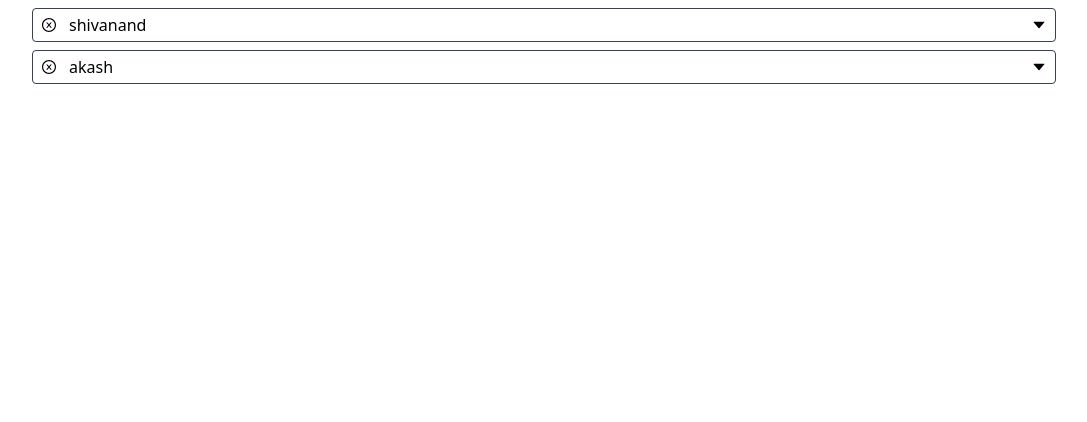
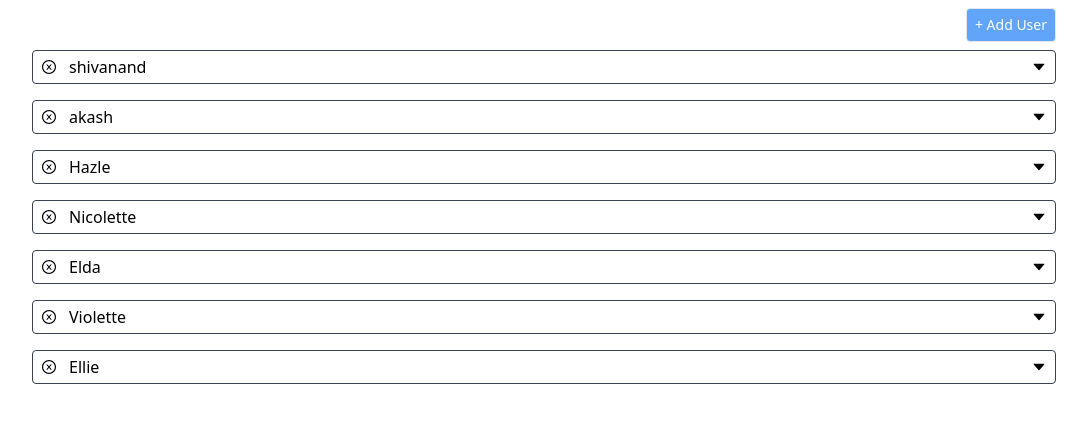
Before and after one commit to Shivanand0297/redux-journey, a React (Create React App) app in the folder 3.redux-media-app/: page / in a window 1280 px wide. Shown: the top 422 px of the page, without its empty margins (96-1183 px from the left). Built offline with nearby package versions, Linux system fonts and the light colour scheme; data requests are answered from the project's data file.

Commit message:
created add user thunk

```diff
--- a/3.redux-media-app/db.json
+++ b/3.redux-media-app/db.json
@@ -7,6 +7,26 @@
     {
       "id": 2,
       "name": "akash"
+    },
+    {
+      "name": "Hazle",
+      "id": 3
+    },
+    {
+      "name": "Nicolette",
+      "id": 4
+    },
+    {
+      "name": "Elda",
+      "id": 5
+    },
+    {
+      "name": "Violette",
+      "id": 6
+    },
+    {
+      "name": "Ellie",
+      "id": 7
     }
   ],
   "albums": [],
--- a/3.redux-media-app/src/components/List.jsx
+++ b/3.redux-media-app/src/components/List.jsx
@@ -3,7 +3,7 @@ import { AiOutlineCloseCircle, AiOutlineCaretDown } from "react-icons/ai"
 const List = ({user}) => {
   return (
     <div
-      className="container mx-auto flex items-center h-6 py-4 px-2 my-2 justify-between w-4/5 gap-4 border border-gray-700 rounded cursor-pointer"
+      className="container mx-auto flex items-center h-6 w-full py-4 px-2 my-2 justify-between gap-4 border border-gray-700 rounded cursor-pointer"
     >
       <div className="flex items-center justify-between gap-3">
         <AiOutlineCloseCircle />
--- a/3.redux-media-app/src/components/UserList.jsx
+++ b/3.redux-media-app/src/components/UserList.jsx
@@ -2,7 +2,7 @@ import { useEffect } from "react";
 import { useDispatch, useSelector } from "react-redux";
 
 // async thunk for fetching data
-import { fetchUsers } from "../store";
+import { addUser, fetchUsers } from "../store";
 
 // importing skeleton
 import Skeleton from "./Skeleton";
@@ -21,16 +21,35 @@ const UserList = () => {
     // eslint-disable-next-line
   }, []);
 
+  const handleAddUser = () =>{
+    dispatch(addUser())
+  }
+
   return (
     <div>
       {isLoading ? (
-        <Skeleton times={2} size="h-6 w-4/5"/>
+        <Skeleton times={8} size="h-6 w-4/5"/>
       ) : (
         <>
-          {data && data.map((user) => (
-            <List key={user.id} user={user} />
-            ))}
-          <p>{error ? "Error Fetching data" : null}</p>
+          <div
+            className="flex flex-col justify-start container mx-auto w-4/5 m-2"
+          >
+
+            <div className="flex justify-end">
+              <button
+                className="bg-blue-400 border rounded text-white px-2 py-[6px] text-sm"
+                onClick={handleAddUser}
+              >
+                + Add User
+              </button>
+            </div>
+
+            {data && data.map((user) => (
+              <List key={user.id} user={user} />
+              ))}
+            <p>{error ? "Error Fetching data" : null}</p>
+
+          </div>
         </>
       )}
     </div>
--- a/3.redux-media-app/src/store/index.js
+++ b/3.redux-media-app/src/store/index.js
@@ -9,3 +9,4 @@ export const store = configureStore({
 
 // find everything that gets exported from thunks/fetchUser and export it from index.js as well
 export * from "./thunks/fetchUsers"
+export * from "./thunks/addUser"
--- a/3.redux-media-app/src/store/slices/UserSlice.js
+++ b/3.redux-media-app/src/store/slices/UserSlice.js
@@ -1,4 +1,5 @@
 import { createSlice } from "@reduxjs/toolkit";
+import { addUser } from "../thunks/addUser";
 import { fetchUsers } from "../thunks/fetchUsers";
 
 const userSlice = createSlice({
@@ -9,6 +10,7 @@ const userSlice = createSlice({
     error: null
   },
   extraReducers(builder) {
+    // Note: for fetching users
     // changing data at the time of making request
     builder.addCase(fetchUsers.pending,(state, action)=>{
       state.isLoading = true;
@@ -25,6 +27,21 @@ const userSlice = createSlice({
       state.isLoading = false;
       state.error = action.error;
     })
+
+    // Note: for adding user
+    builder.addCase(addUser.pending, (state, action)=>{
+      state.isLoading = true;
+    })
+
+    builder.addCase(addUser.fulfilled, (state, action)=>{
+      state.isLoading = false;
+      state.data.push(action.payload);
+    })
+
+    builder.addCase(addUser.rejected, (state, action)=>{
+      state.isLoading = false;
+      state.error = action.error;
+    })
   }
 });
 
--- /dev/null
+++ b/3.redux-media-app/src/store/thunks/addUser.js
@@ -0,0 +1,10 @@
+import { faker } from "@faker-js/faker";
+import { createAsyncThunk } from "@reduxjs/toolkit";
+import axios from "axios";
+
+export const addUser = createAsyncThunk("user/add", async ()=>{
+  const {data} = await axios.post("http://localhost:3005/users", {
+    name: faker.name.firstName()
+  })
+  return data;
+})
```
Lines whose indentation alone changed are shown as unchanged.
